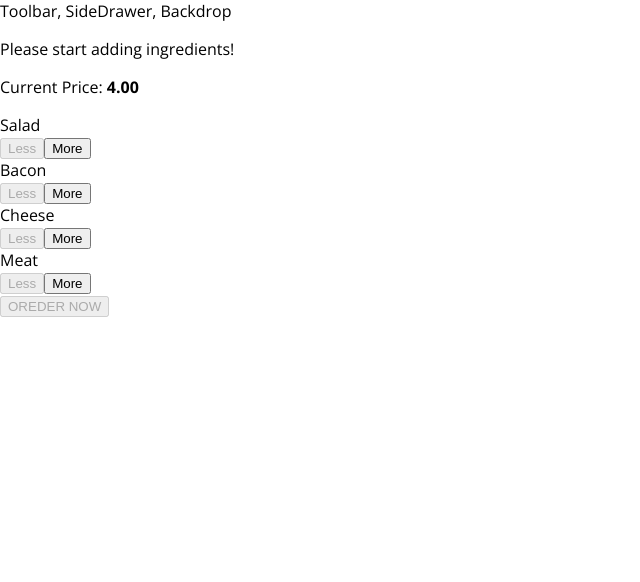
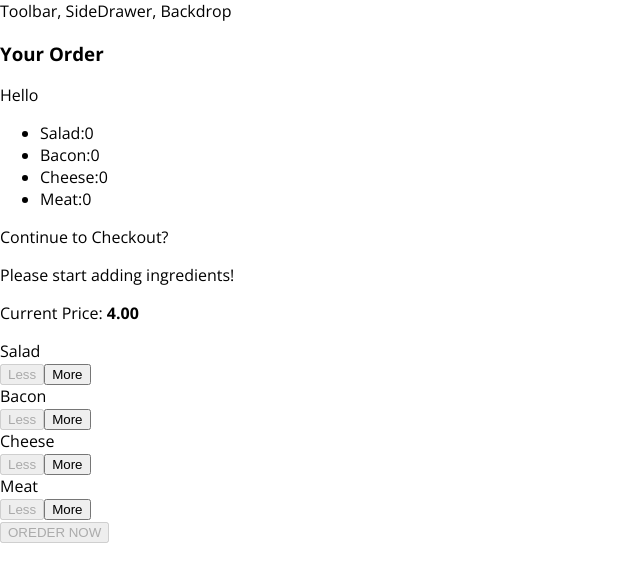
Before and after one commit to Stoner609/burger, a React app: page / in a window 1280 px wide. Shown: the top 582 px of the page, without its empty margins (0-640 px from the left). Built offline with nearby package versions, Linux system fonts and the light colour scheme.

Commit message:
add Modal

```diff
--- /dev/null
+++ b/src/components/Burger/OrderSummary/Ordersummary.js
@@ -0,0 +1,27 @@
+import React from "react";
+
+import Aux from "../../../hoc/Aux";
+
+const orderSummary = props => {
+  const ingredientSummary = Object.keys(props.ingredients)
+      .map(igKey => {
+        return (
+          <li key={igKey}>
+            <span style={{textTransform: 'capitalize'}}>{igKey}</span>:
+            {props.ingredients[igKey]}
+          </li>);
+      })
+
+  return (
+    <Aux>
+      <h3>Your Order</h3>
+      <p>Hello</p>
+      <ul>
+        {ingredientSummary}
+      </ul>
+      <p>Continue to Checkout?</p>
+    </Aux>
+  );
+};
+
+export default orderSummary;
--- /dev/null
+++ b/src/components/UI/Modal/Modal.js
@@ -0,0 +1,11 @@
+import React from 'react';
+
+import classes from './Modal.scss';
+
+const modal = (props) => (
+  <div className={classes.Modal}>
+    {props.children}
+  </div>
+);
+
+export default modal;
--- /dev/null
+++ b/src/components/UI/Modal/Modal.scss
@@ -0,0 +1,20 @@
+.Modal {
+  position: fixed;
+  z-index: 500;
+  background-color: white;
+  width: 70%;
+  border: 1px solid #ccc;
+  box-shadow: 1px 1px 1px black;
+  padding: 16px;
+  left: 15%;
+  top: 30%;
+  box-sizing: border-box;
+  transition: all 0.3s ease-out;
+}
+
+@media (min-width: 600px) {
+  .Modal {
+      width: 500px;
+      left: calc(50% - 250px);
+  }
+}
--- a/src/containers/BurgerBuilder/BurgerBuilder.js
+++ b/src/containers/BurgerBuilder/BurgerBuilder.js
@@ -3,6 +3,8 @@
 import Aux from '../../hoc/Aux';
 import Burger from '../../components/Burger/Burger';
 import BuildControls from '../../components/Burger/BurgerControls/BurgerControls';
+import Modal from '../../components/UI/Modal/Modal';
+import OrderSummary from '../../components/Burger/OrderSummary/Ordersummary';
 
 const INGREDIENT_PRICES = {
   salad: 0.5,
@@ -70,6 +72,9 @@
 
     return (
       <Aux>
+        <Modal>
+          <OrderSummary ingredients={this.state.ingredients} />
+        </Modal>
         <Burger ingredients={this.state.ingredients} />
         <BuildControls
           ingredientAdded={this.addIngredientHandler}
```
Also changed, not shown: src/components/UI/Backdrop/Backdrop.js (added).
